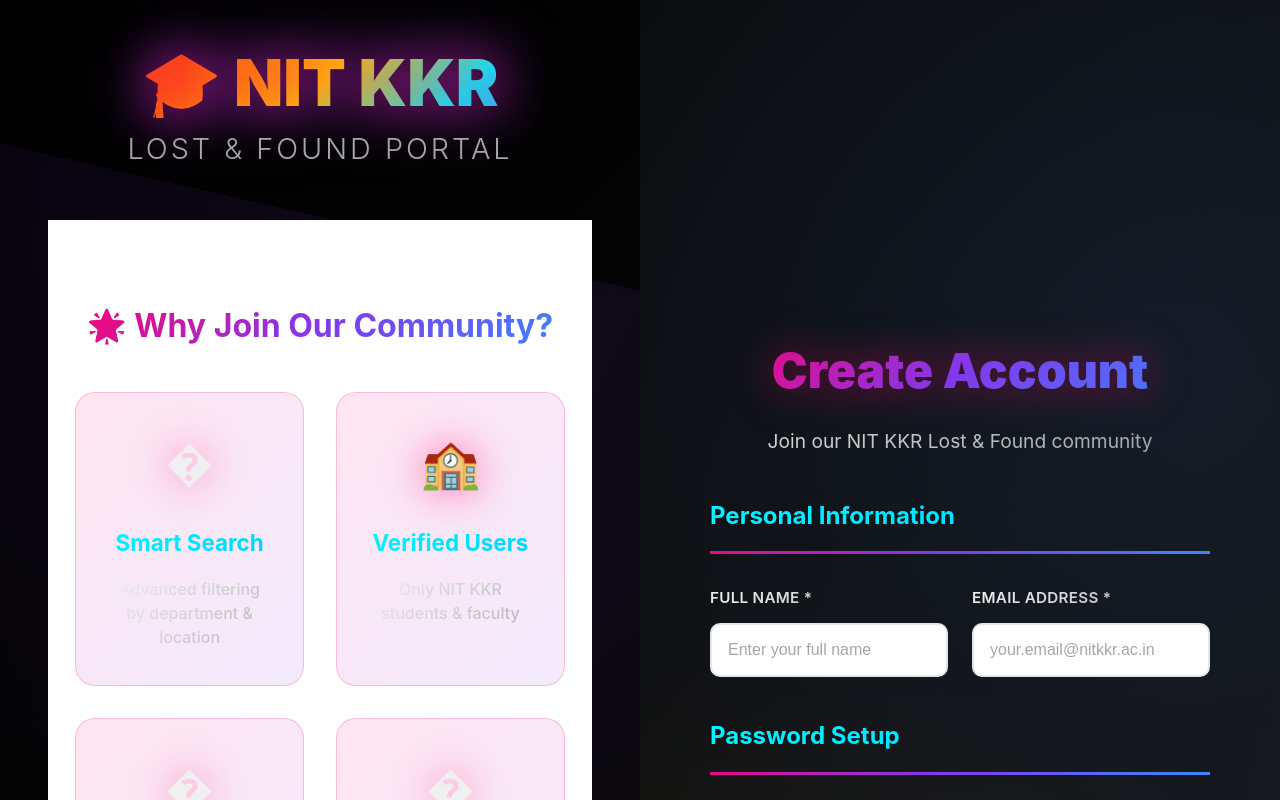
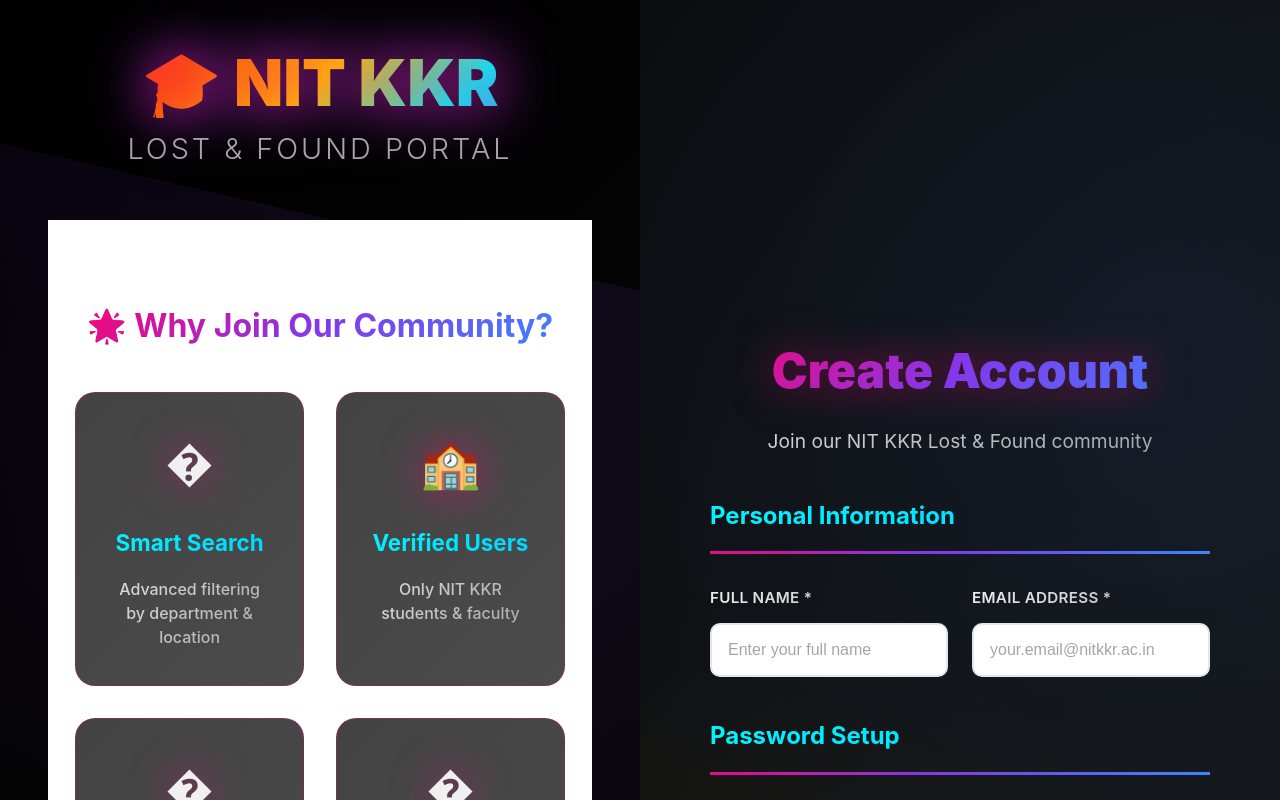
Before and after one commit to Pawan-Kumar-56/lostfound-frontend, a React (Vite) app: page /register in a window 1280 px wide. Shown: the top 800 px of the page. Built offline with nearby package versions, Linux system fonts and the light colour scheme.

Commit message:
Update feature cards background to dark gray for better black theme match

```diff
--- a/src/Register.css
+++ b/src/Register.css
@@ -148,11 +148,11 @@
 }
 
 .feature-item {
-  background: linear-gradient(135deg, rgba(255, 0, 110, 0.1) 0%, rgba(131, 56, 236, 0.1) 100%);
+  background: linear-gradient(135deg, rgba(20, 20, 20, 0.8) 0%, rgba(30, 30, 30, 0.8) 100%);
   backdrop-filter: blur(20px);
   padding: 2rem;
   border-radius: 20px;
-  border: 1px solid rgba(255, 0, 110, 0.2);
+  border: 1px solid rgba(255, 0, 110, 0.3);
   text-align: center;
   transition: all 0.4s cubic-bezier(0.4, 0, 0.2, 1);
   position: relative;
```
